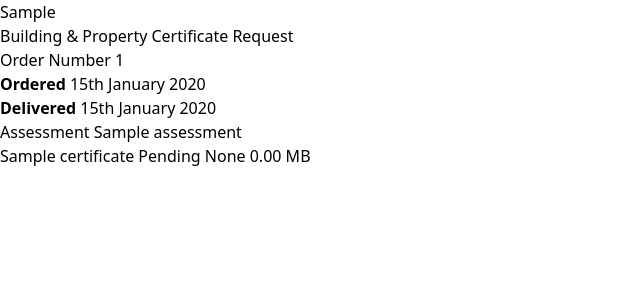
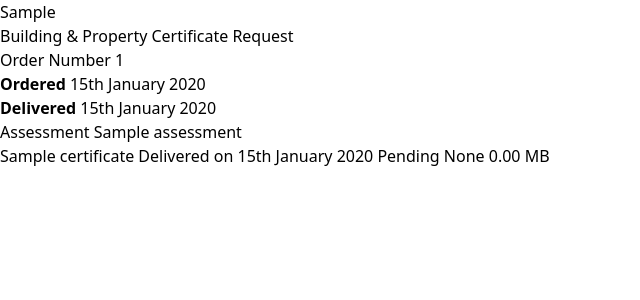
Before and after one commit to wattlehq/mimosa, a Django app: template src/core/templates/pages/order.html in a window 1280 px wide. Shown: the top 300 px of the page, without its empty margins (0-640 px from the left). Run offline with Django 5.2, Linux system fonts and the light colour scheme; the template is opened without the code that fills it: most values are stand-ins (such as "Sample title", 1, 10 or a date in 2020); style sheets or scripts are compiled from the project's sources.

Commit message:
feat: implement fulfilled at on lines template

```diff
--- a/src/core/templates/pages/order.html
+++ b/src/core/templates/pages/order.html
@@ -22,9 +22,9 @@
         <strong>Ordered</strong> {{ order.created_at|date:"jS F Y" }}
       </li>
       {% if order.fulfilled_at %}
-      <li>
-        <strong>Delivered</strong> {{ order.fulfilled_at|date:"jS F Y" }}
-      </li>
+        <li>
+          <strong>Delivered</strong> {{ order.fulfilled_at|date:"jS F Y" }}
+        </li>
       {% endif %}
     </ul>
   </section>
@@ -34,6 +34,9 @@
   {% for line in order_lines %}
     <section>
       {{ line.certificate.name }}
+      {% if line.fulfilled_at %}
+        Delivered on {{ line.fulfilled_at|date:"jS F Y" }}
+      {% endif %}
       {% if line.is_fulfilled %}
         Fulfilled
       {% else %}
```
